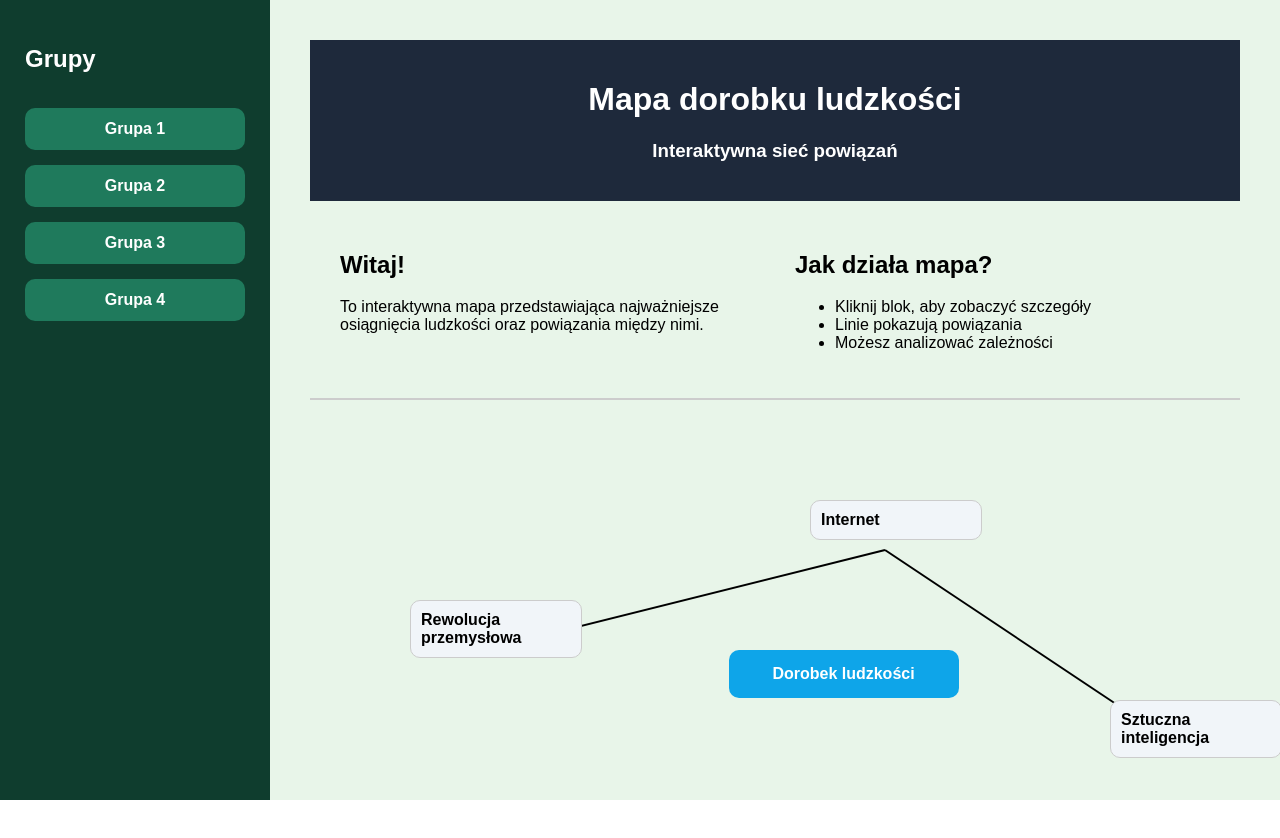
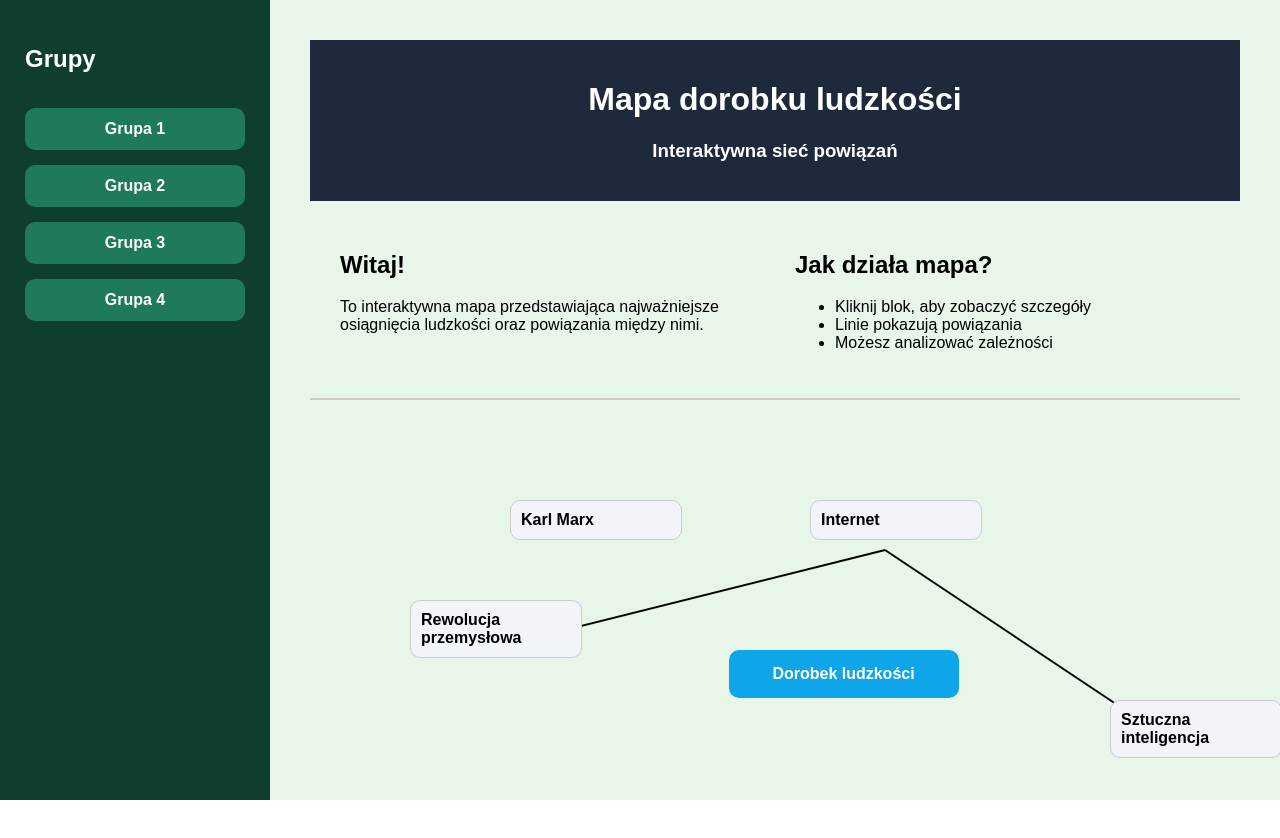
Before and after one commit to Jaca2706/-Mega-Mapa-Dorobku-Ludzkosci, a React (Vite) app: page /group4 in a window 1280 px wide. Shown: the top 838 px of the page. Built offline with nearby package versions, Linux system fonts and the light colour scheme.

Commit message:
Update Group4.jsx

```diff
--- a/src/pages/g4/Group4.jsx
+++ b/src/pages/g4/Group4.jsx
@@ -22,6 +22,13 @@ const nodesData = [
     x: 800,
     y: 300,
   },
+  {
+    id: 4,
+    title: "Karl Marx",
+    description: "wymyslil komunizm i cos tam",
+    x: 200,
+    y: 100,
+  }
 ];
 
 const connections = [
```
